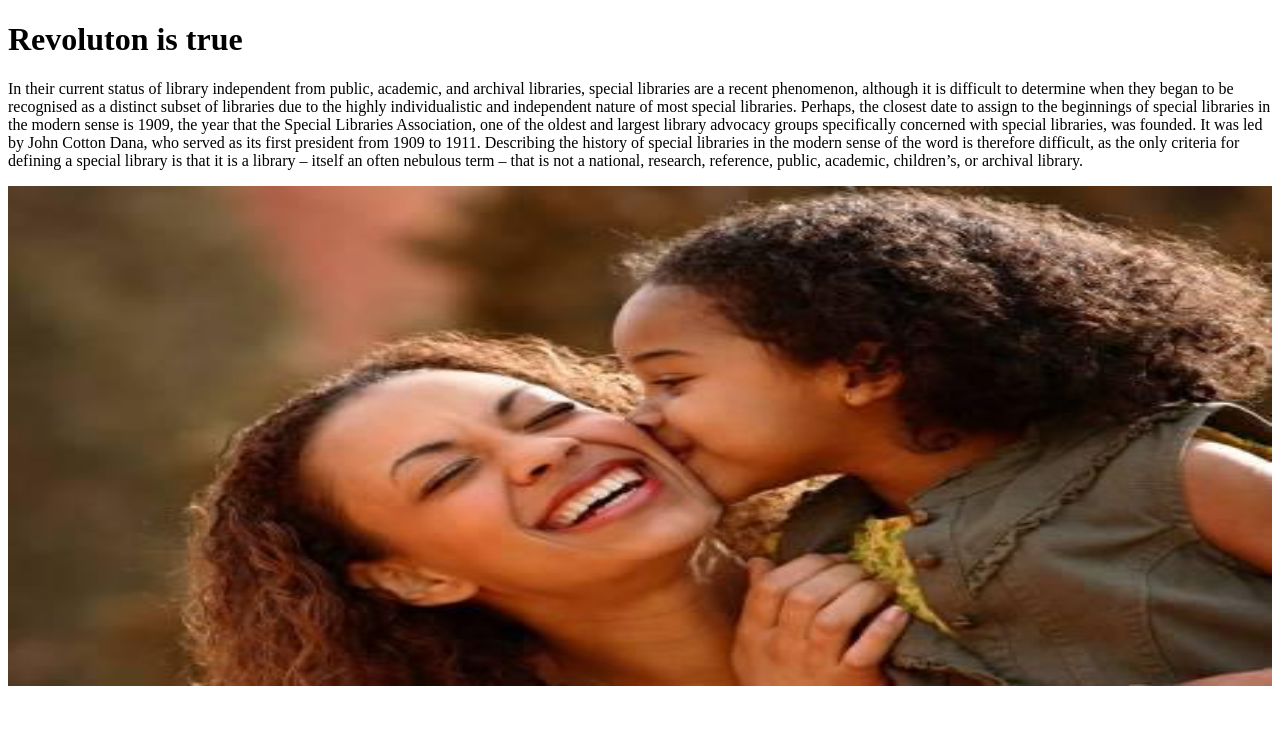
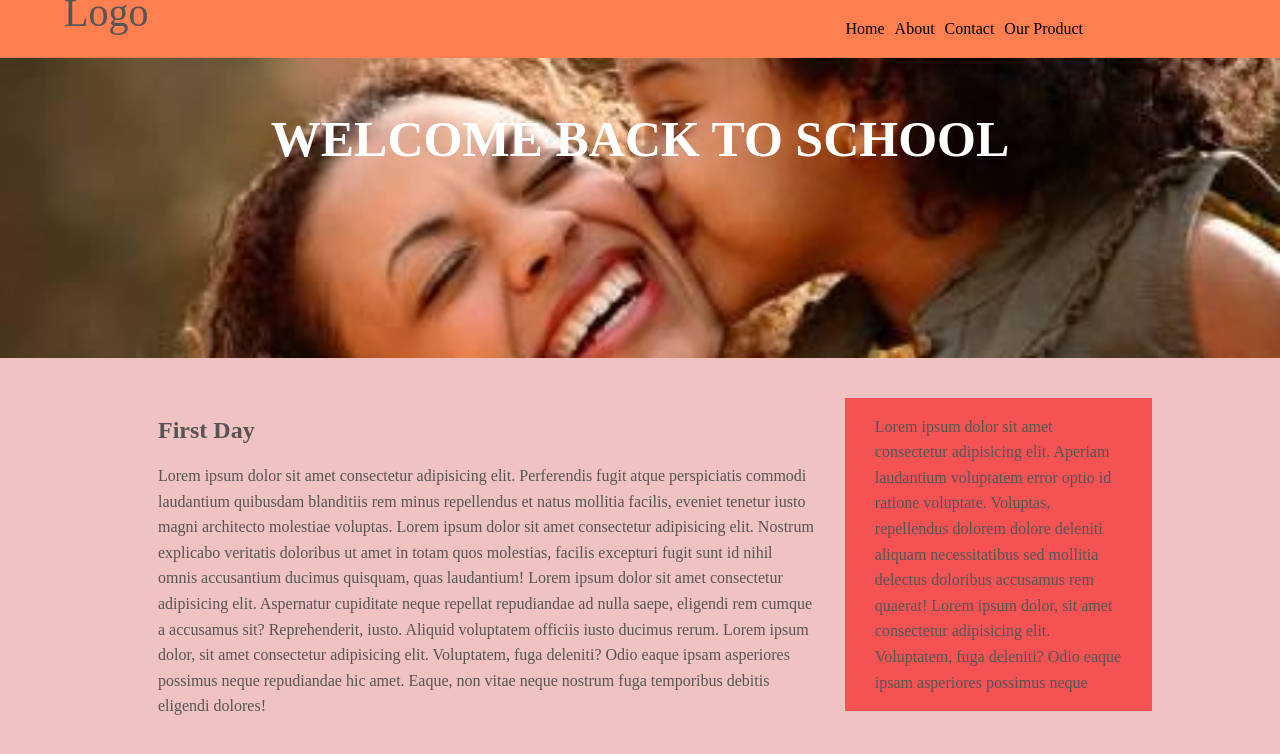
Before and after one commit to aramide-tech/Ucs-web-dev, a plain HTML site: page index.html in a window 1280 px wide. Drawn offline with Linux system fonts and the light colour scheme.

Commit message:
Add files via upload

```diff
--- /dev/null
+++ b/About.html
@@ -0,0 +1,45 @@
+<!DOCTYPE html>
+<html lang="en">
+<head>
+    <meta charset="UTF-8">
+    <meta name="viewport" content="width=device-width, initial-scale=1.0">
+    <link rel = "stylesheet" href = "nav.css">
+    <link rel = "stylesheet" href = "about.css">
+    <title>About</title>
+</head>
+<body>
+    <header>
+        <nav>
+            <div id = "logo">Logo</div>
+            <ul>
+                <li><a href="index.html">Home</a></li>
+                <li><a href="About.html">About</a></li>
+                <li><a href="contact.html">Contact</a></li>
+                <li><a href="products.html">Our Product</a></li>
+            </ul>
+        </nav>
+    </header>
+
+<section id="showcase">
+    <div class="container">
+    <h1>About</h1>
+    </div>
+    </section>
+
+    <section id="main-image">
+        <div class="container">
+            <p>Lorem ipsum dolor sit, amet consectetur adipisicing elit. Veniam laudantium iure voluptatem omnis et placeat ab magnam neque facilis, officiis amet ex, soluta, laborum obcaecati? Illo optio doloribus adipisci neque.</p>
+
+
+        </div>
+    </section>
+
+    <aside id="body">
+        <div class="container">
+            <h1>ABOUT THE SCHOOL</h1>
+            <p>Lorem ipsum dolor sit amet consectetur adipisicing elit. Quo cumque ab illum dicta quaerat reiciendis assumenda temporibus consequatur ut provident, quae, ipsa nisi earum laudantium iusto possimus vitae voluptatibus repudiandae.</p>
+            <p>Lorem ipsum dolor sit amet consectetur adipisicing elit. Doloremque, enim eveniet in natus non sapiente consequuntur nesciunt maiores alias temporibus earum sunt distinctio at pariatur reprehenderit culpa eum iusto. Aspernatur?</p>
+        </div>
+    </aside>
+</body>
+</html>
--- /dev/null
+++ b/about.css
@@ -0,0 +1,86 @@
+nav {
+    background-color:coral;
+    overflow:auto;
+
+}
+
+#logo {
+    font-size: 2.5em;
+    float: left;
+    margin-left: 5%;
+
+}
+
+ul, li {
+    padding: 0;
+    list-style: none;
+}
+
+ul{
+    float: right;
+    margin-right: 15%;
+    }
+
+li{
+    float:left;
+
+}
+
+nav a {
+    text-decoration: none;
+    padding: 5px;
+    color: black;
+
+}
+
+nav a:hover {
+    color: white;
+}
+
+#main-image{
+    float:left;
+    background-image:url('assets/img/flower.jpg');
+    height: 400px;
+    background-repeat:no-repeat;
+    width:40%;
+    font-size: 150%;
+    margin-left: 10%;
+    color: antiquewhite
+
+}
+
+
+#body{
+    float: left;
+    width:30%;
+    padding:10px 30px;
+    box-sizing:border-box;
+    color:black;
+    margin-bottom: 100px;
+    margin-left:10%;
+    font-size:125%;
+    background: rgb(245, 83, 83);
+
+}
+#body h1{
+    font-size: 100%;
+
+}
+
+#showcase{
+    background-image: url('assets/img/aramide.jpg');
+    height:300px;
+    background-repeat:no-repeat;
+    background-position: center;
+    background-size: cover;
+    text-align: center;
+    margin-bottom: 40px;
+    padding:0;
+
+}
+#showcase h1{
+    color: #fff;
+    font-size: 50px;
+    line-height:1.6em;
+    text-transform: uppercase;
+}
--- a/index.html
+++ b/index.html
@@ -3,10 +3,31 @@
 <head>
     <meta charset="UTF-8">
     <meta name="viewport" content="width=device-width, initial-scale=1.0">
-    <title>Assignment</title>
+    <link rel = "stylesheet" href = "nav.css">
+    <title>Home</title>
 </head>
 <body>
-    <h1>Revoluton is true</h1>
+
+    <header>
+        <nav>
+            <div id = "logo">Logo</div>
+            <ul>
+                <li><a href="index.html">Home</a></li>
+                <li><a href="About.html">About</a></li>
+                <li><a href="contact.html">Contact</a></li>
+                <li><a href="products.html">Our Product</a></li>
+            </ul>
+        </nav>
+    </header>
+
+    <section id="showcase">
+        <div class="container">
+        <h1>Welcome Back To School</h1>
+                </div>
+            </section>
+
+
+    <!--h1>Revoluton is true</h1>
 
     <p>In their current status of library independent from public, academic, and archival libraries,
         special libraries are a recent phenomenon, although it is difficult to determine when they
@@ -20,6 +41,21 @@
         library – itself an often nebulous term – that is not a national, research, reference, public,
         academic, children’s, or archival library. </p>
 
-    <img src="assets/img/aramide.jpg" style="width:100%; height: 500px;">
+    <img src="assets/img/aramide.jpg" style="width:100%; height: 500px;"-->
+    <div class="container">
+        <section id="main">
+            <h1>First Day</h1>
+            <p>Lorem ipsum dolor sit amet consectetur adipisicing elit. Perferendis fugit atque perspiciatis commodi laudantium quibusdam blanditiis rem minus repellendus et natus mollitia facilis, eveniet tenetur iusto magni architecto molestiae voluptas.
+                Lorem ipsum dolor sit amet consectetur adipisicing elit. Nostrum explicabo veritatis doloribus ut amet in totam quos molestias, facilis excepturi fugit sunt id nihil omnis accusantium ducimus quisquam, quas laudantium!
+                Lorem ipsum dolor sit amet consectetur adipisicing elit. Aspernatur cupiditate neque repellat repudiandae ad nulla saepe, eligendi rem cumque a accusamus sit? Reprehenderit, iusto. Aliquid voluptatem officiis iusto ducimus rerum.
+                Lorem ipsum dolor, sit amet consectetur adipisicing elit. Voluptatem, fuga deleniti? Odio eaque ipsam asperiores possimus neque repudiandae hic amet. Eaque, non vitae neque nostrum fuga temporibus debitis eligendi dolores!
+
+            </p>
+        </section>
+        <aside id="sidebar">
+            <p>Lorem ipsum dolor sit amet consectetur adipisicing elit. Aperiam laudantium voluptatem error optio id ratione voluptate. Voluptas, repellendus dolorem dolore deleniti aliquam necessitatibus sed mollitia delectus doloribus accusamus rem quaerat!
+            Lorem ipsum dolor, sit amet consectetur adipisicing elit. Voluptatem, fuga deleniti? Odio eaque ipsam asperiores possimus neque</p>
+            </aside>
+    </div>
 </body>
 </html>
--- /dev/null
+++ b/nav.css
@@ -0,0 +1,84 @@
+nav {
+    background-color:coral;
+    overflow:auto;
+
+}
+
+#logo {
+    font-size: 2.5em;
+    float: left;
+    margin-left: 5%;
+
+}
+
+ul, li {
+    padding: 0;
+    list-style: none;
+}
+
+ul{
+    float: right;
+    margin-right: 15%;
+    }
+
+li{
+    float:left;
+
+}
+
+nav a {
+    text-decoration: none;
+    padding: 5px;
+    color: black;
+
+}
+
+nav a:hover {
+    color: white;
+}
+
+body{
+    background-color: rgb(240, 194, 194);
+    color: #555;
+    font-size:16px;
+    line-height: 1.6em;
+    margin: 0;
+}
+
+.container{
+    width: 80%;
+    margin: auto;
+    overflow:hidden;
+}
+
+#showcase{
+    background-image: url("assets/img/aramide.jpg");
+    height:300px;
+    background-repeat:no-repeat;
+    background-position: center;
+    background-size: cover;
+    text-align: center;
+    margin-bottom: 40px;
+
+}
+#showcase h1{
+    color: #fff;
+    font-size: 50px;
+    line-height:1.6em;
+    padding-top: 0px;
+    text-transform: uppercase;
+}
+
+#main{
+    float:left;
+width:70%;
+padding:0 30px;
+box-sizing:border-box;
+}
+#sidebar{
+    float:right;
+    width:30%;
+    padding:0 30px;
+    box-sizing:border-box;
+    background: rgb(245, 83, 83);
+}
```
Also changed, not shown: contact.css (added, +31 -0 lines), contact.html (added, +87 -0 lines), products.css (added, +57 -0 lines), products.html (added, +55 -0 lines), flower.jpg (added), wow.jpg (added).
